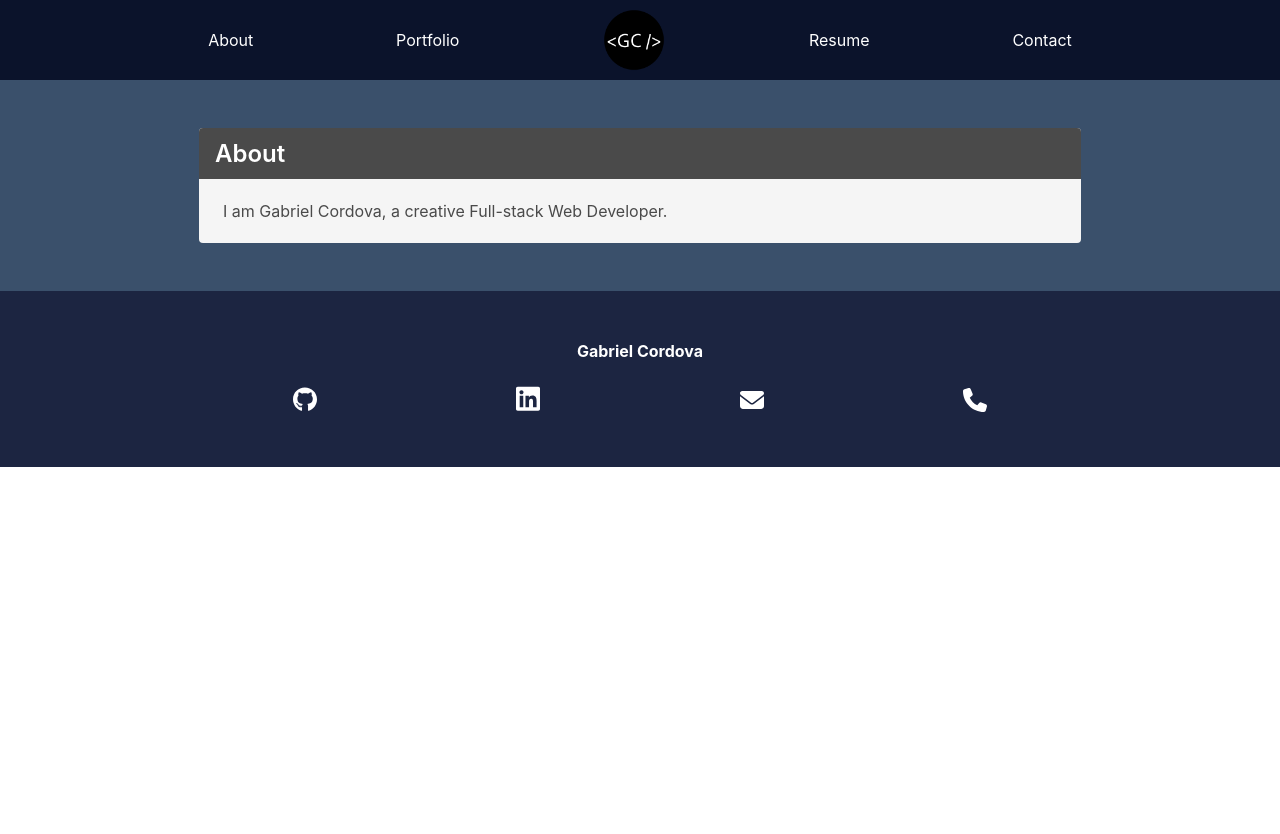
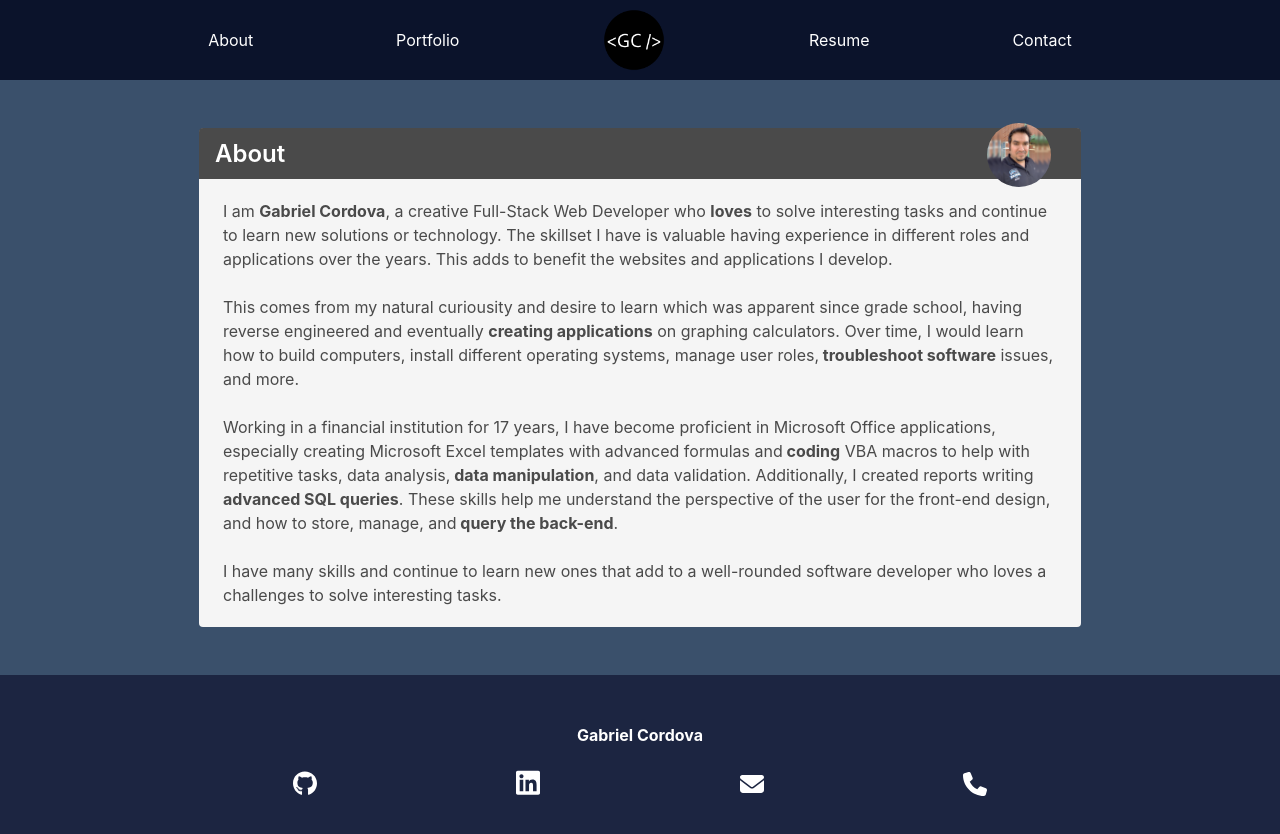
Before and after one commit to Yiladien/gcordova-portfolio, a React (Create React App) app: page / in a window 1280 px wide. Shown: the top 834 px of the page. Before the commit the page ends 800 px from the top, so only its background shows below. Built offline with nearby package versions, Linux system fonts and the light colour scheme.

Commit message:
added profile pic, updated about, stick nav

```diff
--- a/src/components/About/index.js
+++ b/src/components/About/index.js
@@ -1,4 +1,5 @@
 import React from "react";
+import profilePic from "../../assets/profilepic.jpg";
 
 const About = () => {
   return (
@@ -6,12 +7,49 @@ const About = () => {
       <div className="columns is-desktop">
         <div className="column"></div>
         <div className="column is-three-quarters-desktop">
-          <article className="message">
+          <article id="about-header" className="message">
+            <figure id="profile-pic" class="image is-64x64">
+              <img class="is-rounded" src={profilePic} />
+            </figure>
             <div className="message-header">
               <p className="title is-4 has-text-white">About</p>
             </div>
             <div className="message-body">
-              I am Gabriel Cordova, a creative Full-stack Web Developer.
+              <p>
+                I am <b> Gabriel Cordova</b>, a creative Full-Stack Web
+                Developer who <b> loves</b> to solve interesting tasks and
+                continue to learn new solutions or technology. The skillset I
+                have is valuable having experience in different roles and
+                applications over the years. This adds to benefit the websites
+                and applications I develop.
+              </p>
+              <br />
+              <p>
+                This comes from my natural curiousity and desire to learn which
+                was apparent since grade school, having reverse engineered and
+                eventually <b> creating applications</b> on graphing
+                calculators. Over time, I would learn how to build computers,
+                install different operating systems, manage user roles,
+                <b> troubleshoot software</b> issues, and more.
+              </p>
+              <br />
+              <p>
+                Working in a financial institution for 17 years, I have become
+                proficient in Microsoft Office applications, especially creating
+                Microsoft Excel templates with advanced formulas and
+                <b> coding</b> VBA macros to help with repetitive tasks, data
+                analysis,<b> data manipulation</b>, and data validation.
+                Additionally, I created reports writing
+                <b> advanced SQL queries</b>. These skills help me understand
+                the perspective of the user for the front-end design, and how to
+                store, manage, and<b> query the back-end</b>.
+              </p>
+              <br />
+              <p>
+                I have many skills and continue to learn new ones that add to a
+                well-rounded software developer who loves a challenges to solve
+                interesting tasks.
+              </p>
             </div>
           </article>
         </div>
--- a/src/components/Nav/index.js
+++ b/src/components/Nav/index.js
@@ -5,8 +5,8 @@ function Nav(props) {
   const { setCurrentPage } = props;
 
   return (
-    <div>
-      <nav className="level is-mobile py-2 is-fixed-top">
+    <div id="nav-header">
+      <nav className="level is-mobile py-2">
         <p className="level-item"></p>
         <p className="level-item has-text-centered">
           <a
--- a/src/index.css
+++ b/src/index.css
@@ -19,6 +19,8 @@ body {
     sans-serif;
   -webkit-font-smoothing: antialiased;
   -moz-osx-font-smoothing: grayscale;
+  background-color: var(--bg-color-primary);
+  color: var(--font-color);
 }
 
 code {
@@ -26,16 +28,24 @@ code {
     monospace;
 }
 
-body {
-  background-color: var(--bg-color-primary);
-  color: var(--font-color);
-}
-
-nav {
+#nav-header {
   background-color: var(--header-color);
   position: sticky;
   position: -webkit-sticky;
+  top: 0;
   z-index: 9999;
+}
+
+#about-header {
+  border-radius: 5px 5px 4px 4px;
+  position: relative;
+}
+
+#profile-pic {
+  position: absolute;
+  right: 30px;
+  top: -5px;
+  z-index: 9995;
 }
 
 #footer {
```
Also changed, not shown: src/assets/profilepic.jpg (added).
